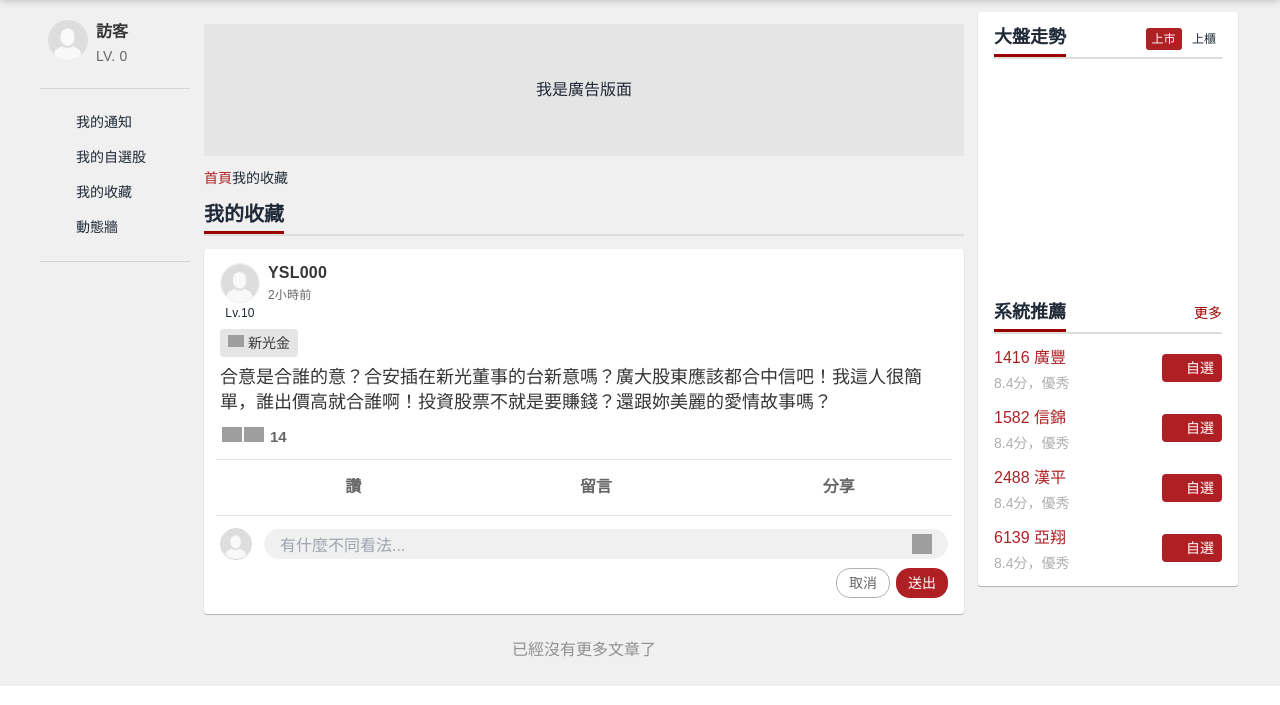
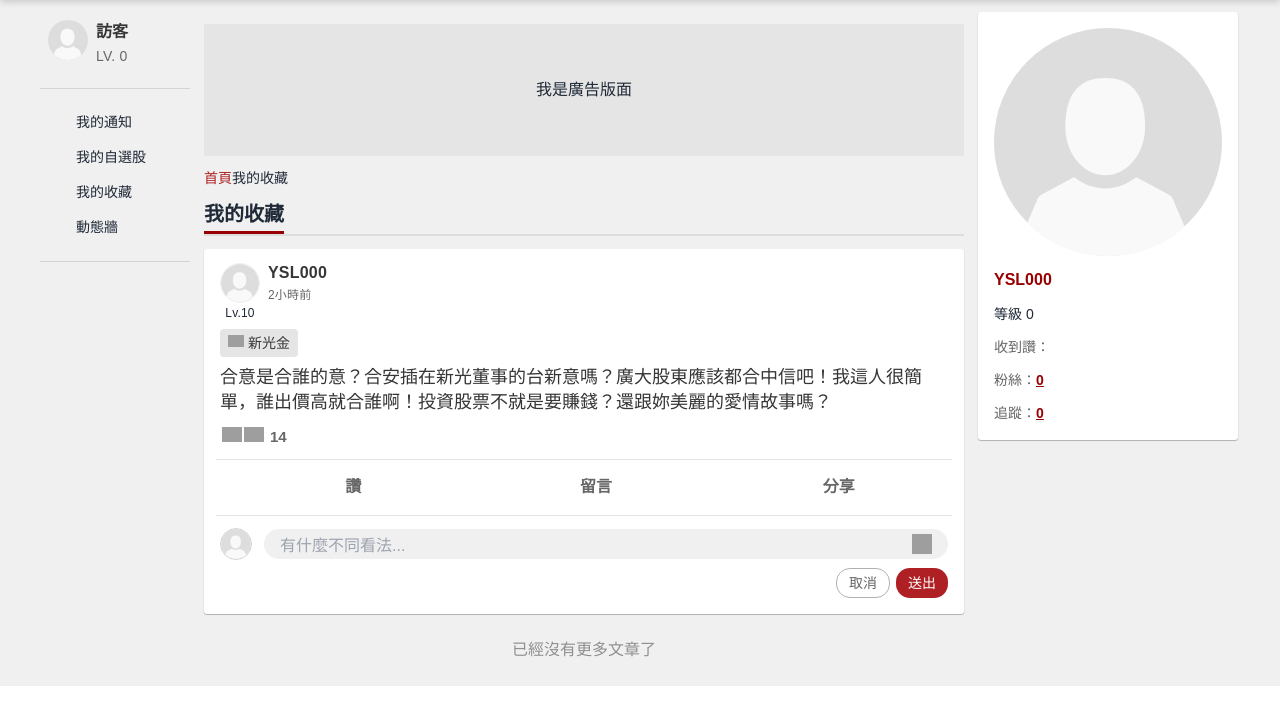
Before and after one commit to astrocamp/17th-BBForum, a Django app: page /my_favorites/ in a window 1280 px wide. Shown: the part 95-800 px from the top of the page. Run offline with Django 5.2, Linux system fonts and the light colour scheme; style sheets or scripts are compiled from the project's sources; grey boxes are pictures that could not be loaded.

Commit message:
feat: 增加我的收藏頁面中的個人資訊顯示

```diff
--- a/pages/templates/pages/my_favorites/_my_favorites_recommend.html
+++ b/pages/templates/pages/my_favorites/_my_favorites_recommend.html
@@ -2,108 +2,39 @@
 <aside class="w-[260px]">
     <div class="shadow-area rounded-[3px] bg-white">
         <div class="p-4">
+            <header>
                 <div>
-                <div>
-                    <header class="mb-4 leading-4">
-                        <div>
-                            <div class="flex justify-between relative after:content-[''] after:block after:w-full after:h-[2px] after:bg-gray-221 after:absolute after:-bottom-1 after:left-0">
-                                <div class="relative z-1">
-                                    <h2 class="text-lg font-bold pb-2 -mb-[2px] border-b-[3px] border-b-red-900 leading-[18px]">大盤走勢</h2>
+                    <a href="#" class="w-[228px] h-[228px]">
+                        <img class="w-full h-full" src="{% static 'images/visitor.svg' %}" alt="visitor"></img>
+                    </a>
                 </div>
-                                <div>
-                                    <div>
-                                        <button class="pt-[3px] pb-[3px] pl-[6px] pr-[6px] rounded-[3px] bg-red-primary text-white"><div class="text-[12px]">上市</div></button>
-                                        <button class="pt-[3px] pb-[3px] pl-[6px] pr-[6px] rounded-[3px]"><div class="text-[12px]">上櫃</div></button>
+                <div class="mt-3 font-bold">
+                    <a href="#" class="text-base text-red-900">YSL000</a>
                 </div>
-                                </div>
-                            </div>
-                        </div>
+                <div class="mt-3 text-[0.875em]">等級 0</div>
             </header>
-                    <div class="h-[212.4px] bg-white"></div>
-                </div>
-            </div>
-            <div x-data="unlogined_prompt({{ user.is_authenticated|lower }})" class="mt-5">
-                <div>
-                    <div>
-                        <header class="mb-4 leading-4">
-                            <div>
-                                <div class="flex justify-between relative after:content-[''] after:block after:w-full after:h-[2px] after:bg-gray-221 after:absolute after:-bottom-1 after:left-0">
-                                    <div class="relative z-1">
-                                        <h2 class="text-lg font-bold pb-2 -mb-[2px] border-b-[3px] border-b-red-900 leading-[18px]">系統推薦</h2>
-                                    </div>
-                                    <div>
-                                        <a href="#" class="pt-[6px] pb-[6px] text-sm text-red-900">更多</a>
-                                    </div>
-                                </div>
-                            </div>
-                        </header>
-                        <div>
-                            <div>
+            <div class="mt-3">
                 <ul class="list-none">
-                                    <li class="flex justify-between items-center group mt-4">
-                                        <div>
-                                            <div class="text-red-primary hover:underline"><a href="#">1416 廣豐</a></div>
-                                            <div class="h-[14px] text-[14px] text-gray-69 mt-[6px] flex items-center"> 8.4 <span>分，優秀</span></div>
-                                        </div>
-                                        <div @click="toggleVisibility">
-                                            <div class="bg-red-primary w-[60px] h-[28px] rounded-[4px] text-sm flex items-center justify-center">
-                                                <button class="flex items-center gap-1">
-                                                    <i class="fa-solid fa-plus w-[12px] h-[12px] text-white"></i>
-                                                    <div class="text-white">自選</div>
-                                                </button>
+                    <li href="#" class="flex items-start">
+                        <div class="whitespace-nowrap text-[0.875em] text-dark-600">收到讚：</div>
+                    </li>
+                    <li href="#" class="flex items-start mt-3">
+                        <div class="whitespace-nowrap text-[0.875em] text-dark-600">粉絲：</div>
+                        <div class="flex-grow overflow-hidden">
+                            <div class="text-[0.875em] font-bold">
+                                <a href="#" class="text-red-900 w-[100%] overflow-hidden overflow-ellipsis underline">0</a>
                             </div>
                         </div>
                     </li>
-                                    <li class="flex justify-between items-center group mt-4">
-                                        <div>
-                                            <div class="text-red-primary hover:underline"><a href="#">1582 信錦</a></div>
-                                            <div class="h-[14px] text-[14px] text-gray-69 mt-[6px] flex items-center"> 8.4 <span>分，優秀</span></div>
-                                        </div>
-                                        <div @click="toggleVisibility">
-                                            <div class="bg-red-primary w-[60px] h-[28px] rounded-[4px] text-sm flex items-center justify-center">
-                                                <button class="flex items-center gap-1">
-                                                    <i class="fa-solid fa-plus w-[12px] h-[12px] text-white"></i>
-                                                    <div class="text-white">自選</div>
-                                                </button>
-                                            </div>
-                                        </div>
-                                    </li>
-                                    <li class="flex justify-between items-center group mt-4">
-                                        <div>
-                                            <div class="text-red-primary hover:underline"><a href="#">2488 漢平</a></div>
-                                            <div class="h-[14px] text-[14px] text-gray-69 mt-[6px] flex items-center"> 8.4 <span>分，優秀</span></div>
-                                        </div>
-                                        <div @click="toggleVisibility">
-                                            <div class="bg-red-primary w-[60px] h-[28px] rounded-[4px] text-sm flex items-center justify-center">
-                                                <button class="flex items-center gap-1">
-                                                    <i class="fa-solid fa-plus w-[12px] h-[12px] text-white"></i>
-                                                    <div class="text-white">自選</div>
-                                                </button>
-                                            </div>
-                                        </div>
-                                    </li>
-                                    <li class="flex justify-between items-center group mt-4">
-                                        <div>
-                                            <div class="text-red-primary hover:underline"><a href="#">6139 亞翔</a></div>
-                                            <div class="h-[14px] text-[14px] text-gray-69 mt-[6px] flex items-center"> 8.4 <span>分，優秀</span></div>
-                                        </div>
-                                        <div @click="toggleVisibility">
-                                            <div class="bg-red-primary w-[60px] h-[28px] rounded-[4px] text-sm flex items-center justify-center">
-                                                <button class="flex items-center gap-1">
-                                                    <i class="fa-solid fa-plus w-[12px] h-[12px] text-white"></i>
-                                                    <div class="text-white">自選</div>
-                                                </button>
+                    <li href="#" class="flex items-start mt-3">
+                        <div class="whitespace-nowrap text-[0.875em] text-dark-600">追蹤：</div>
+                        <div class="flex-grow overflow-hidden">
+                            <div class="text-[0.875em] font-bold">
+                                <a href="#" class="text-red-900 w-[100%] overflow-hidden overflow-ellipsis underline">0</a>
                             </div>
                         </div>
                     </li>
                 </ul>
-                                <template x-if="!isAuthenticated">
-                                    {% include "layouts/not_logged.html" %}
-                                </template>
-                            </div>
-                        </div>
-                    </div>
-                </div>
             </div>
         </div>
     </div>
```
Lines whose indentation alone changed are shown as unchanged.
